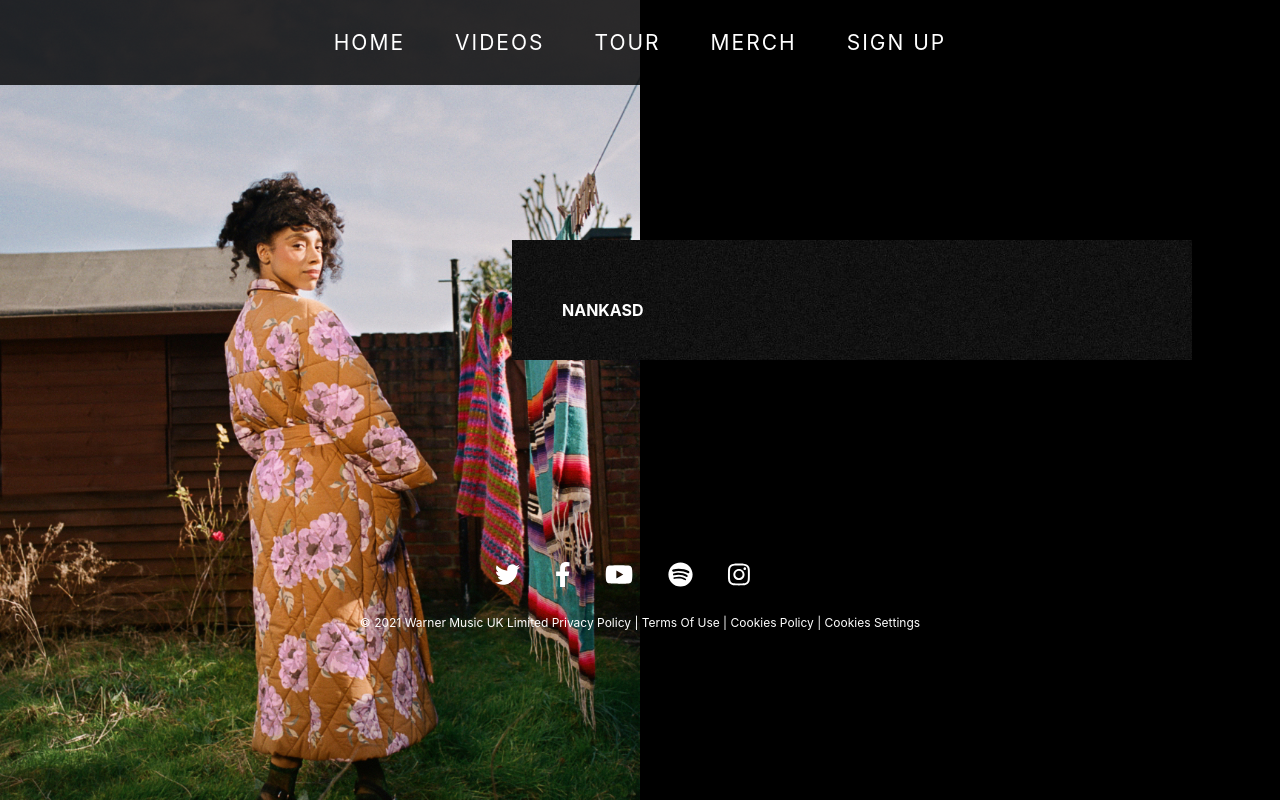
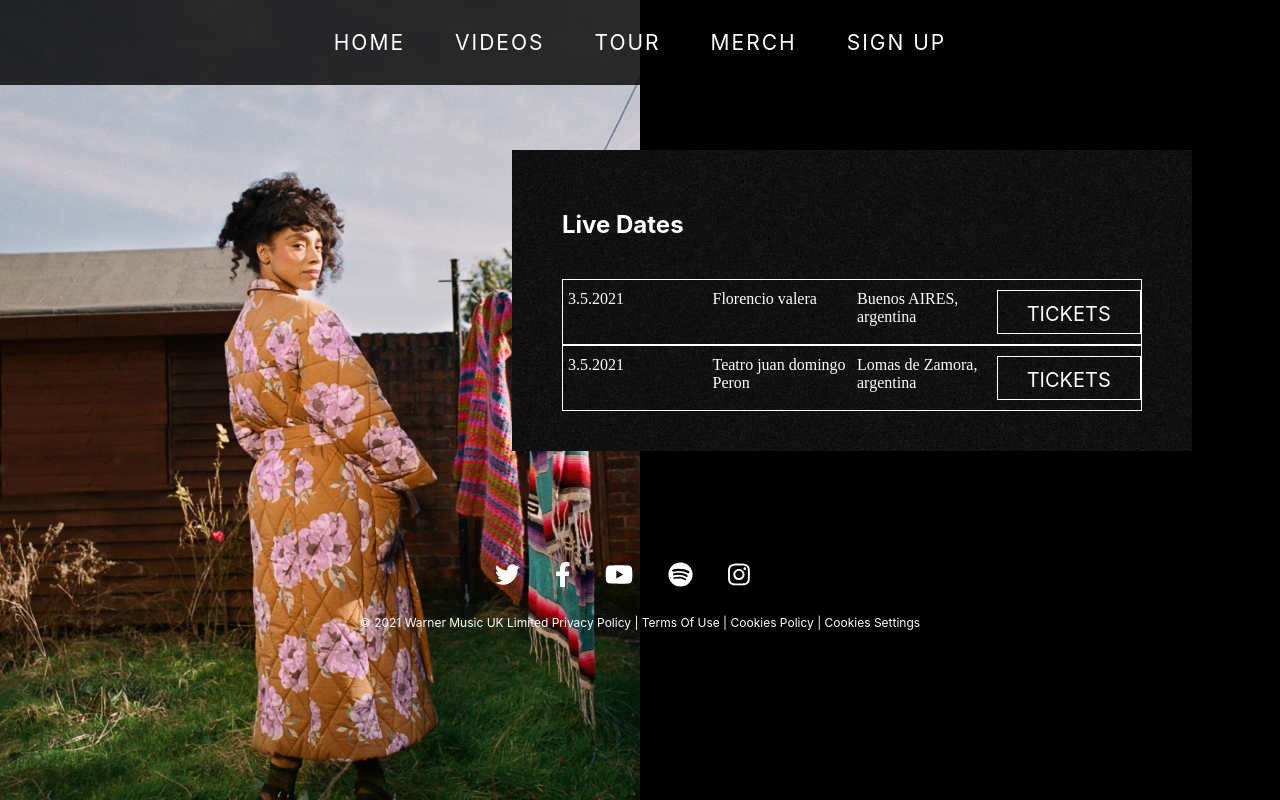
Before and after one commit to brandonporcel/lianne-react, a React (Create React App) app: page /tour in a window 1280 px wide. Built offline with nearby package versions, Linux system fonts and the light colour scheme.

Commit message:
el videos ya esta ponele,el diseño de tour tmb. estoy con los tickets,ahora estoy peleando con el hover del boton

```diff
--- a/src/components/Button.js
+++ b/src/components/Button.js
@@ -1,5 +1,6 @@
-import React from 'react';
+import React, { useEffect, useState } from 'react';
 import styled from 'styled-components';
+
 const Atag = styled.a`
 	font-size: 20px;
 	font-weight: 400;
@@ -16,5 +17,21 @@ const Atag = styled.a`
 	}
 `;
 export default function Button({ text }) {
-	return <Atag>{text}</Atag>;
+	const [ColorHover, setColorHover] = useState('');
+	useEffect(() => {
+		if (window.location.pathname === '/') {
+			// setColorHover = 'blue';
+		} else if (window.location.pathname === '/tour') {
+			console.log('tour');
+		} else if (window.location.pathname === '/merch') {
+			console.log('merch');
+		} else if (window.location.pathname === '/signup') {
+			console.log('signup');
+		}
+	}, [ColorHover]);
+	return (
+		<Atag onMouseOver={ColorHover} className="buttonComponent">
+			{text}
+		</Atag>
+	);
 }
--- a/src/components/Tour.js
+++ b/src/components/Tour.js
@@ -1,7 +1,8 @@
 import React from 'react';
 import styled from 'styled-components';
 import img from '../img';
-var SetBackground = {
+import Button from './Button';
+const SetBackground = {
 	backgroundImage: `url(${img.tour})`,
 	backgroundPosition: 'center',
 	backgroundSize: 'cover',
@@ -21,6 +22,22 @@ const Container = styled.div`
 		margin: 40px auto 40px 40%;
 		background-color: red;
 		background-image: url(${img.tourNoiseBG});
+		h4 {
+			padding-bottom: 40px;
+			font-size: 24px;
+		}
+		.ticket-ctn {
+			border: 1px solid;
+			height: auto;
+			display: grid;
+			grid-template-columns: repeat(4, 1fr);
+			padding: 10px 0;
+			p {
+				padding: 0 5px;
+				/* font-size: 14px; */
+				font-family: serif;
+			}
+		}
 	}
 	.tourBackground {
 		position: fixed;
@@ -35,7 +52,21 @@ export default function Tour() {
 		<>
 			<Container>
 				<div className="tourSection">
-					<h4>NANKASD</h4>
+					<h4>Live Dates</h4>
+					<div className="tickets-ctn">
+						<div className="ticket-ctn">
+							<p className="ticket-date">3.5.2021</p>
+							<p className="event-place">Florencio valera</p>
+							<p className="event-city">Buenos AIRES, argentina</p>
+							<Button text="tickets"></Button>
+						</div>
+						<div className="ticket-ctn">
+							<p className="ticket-date">3.5.2021</p>
+							<p className="event-place">Teatro juan domingo Peron</p>
+							<p className="event-city">Lomas de Zamora, argentina</p>
+							<Button text="tickets"></Button>
+						</div>
+					</div>
 				</div>
 				<div className="tourBackground" style={SetBackground}></div>
 			</Container>
```
